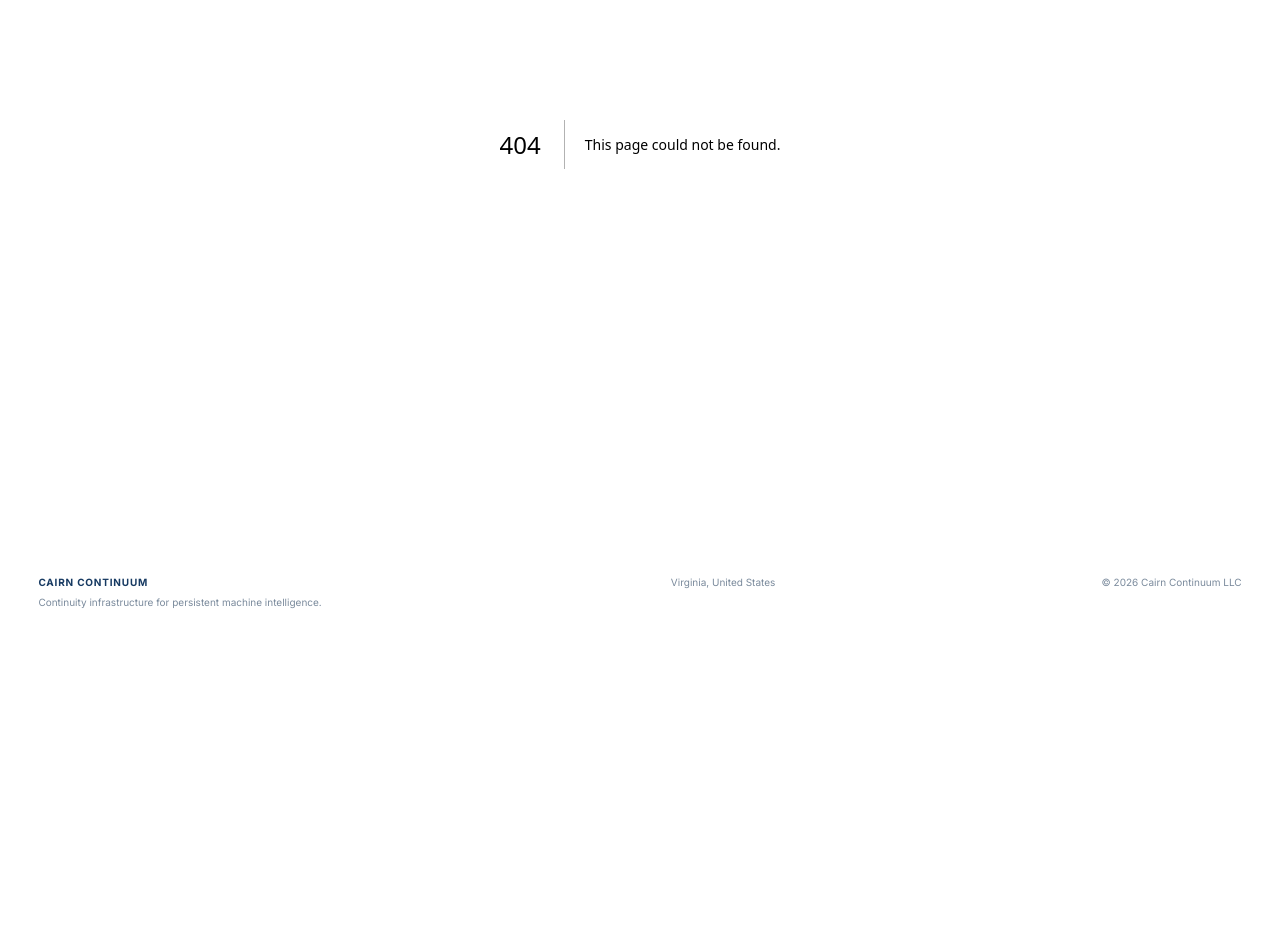
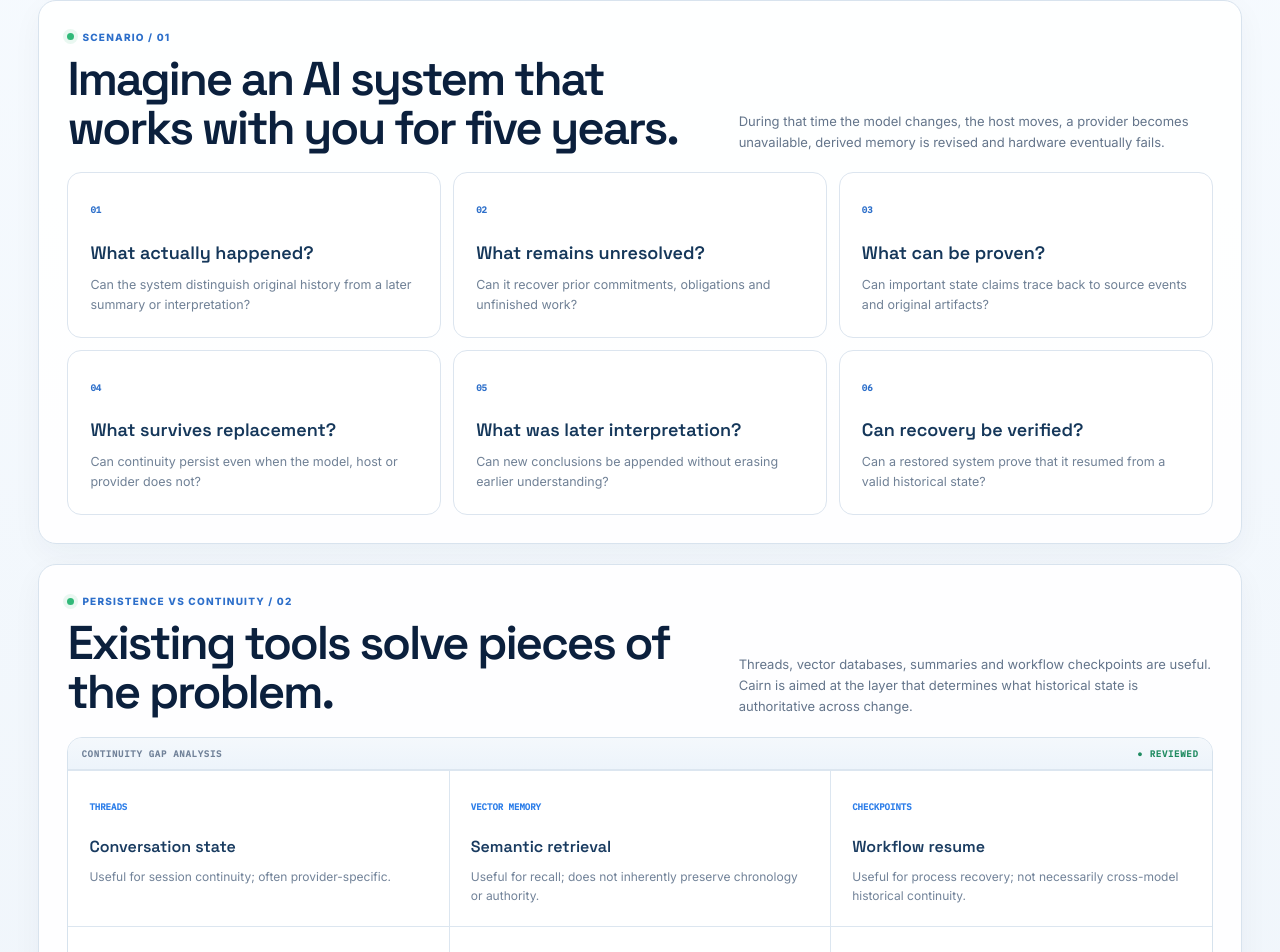
Before and after one commit to rawillia9801/Cairn, a Next.js app: page /why-continuity in a window 1280 px wide. Before the commit this address had no page. Shown: the part 332-1284 px from the top of the page. Before the commit the page ends 997 px from the top, so only its background shows below. Built offline with nearby package versions, Linux system fonts and the light colour scheme.

Commit message:
Add Why Continuity page

```diff
--- /dev/null
+++ b/app/why-continuity/page.tsx
@@ -0,0 +1,32 @@
+import { MissionHeader, PageCTA, Section } from '../components/mission-control';
+
+export default function WhyContinuity(){
+  return <main>
+    <MissionHeader eyebrow="Why Continuity" title="Memory is not continuity." description="For a short-lived chat, retrieving recent context may be enough. For an AI system expected to operate for years, it is not." telemetry={[
+      <>SESSION MEMORY · <strong>TEMPORARY</strong></>,<>VECTOR RETRIEVAL · <strong>PARTIAL</strong></>,<>AUTHORITATIVE HISTORY · <strong>REQUIRED</strong></>,<>RECOVERY · <strong>TESTABLE</strong></>
+    ]}/>
+    <Section eyebrow="Scenario / 01" title="Imagine an AI system that works with you for five years." description="During that time the model changes, the host moves, a provider becomes unavailable, derived memory is revised and hardware eventually fails.">
+      <div className="info-grid">
+        {[
+          ['01','What actually happened?','Can the system distinguish original history from a later summary or interpretation?'],
+          ['02','What remains unresolved?','Can it recover prior commitments, obligations and unfinished work?'],
+          ['03','What can be proven?','Can important state claims trace back to source events and original artifacts?'],
+          ['04','What survives replacement?','Can continuity persist even when the model, host or provider does not?'],
+          ['05','What was later interpretation?','Can new conclusions be appended without erasing earlier understanding?'],
+          ['06','Can recovery be verified?','Can a restored system prove that it resumed from a valid historical state?'],
+        ].map(([n,t,p])=><article className="info-card" key={n}><span>{n}</span><h3>{t}</h3><p>{p}</p></article>)}
+      </div>
+    </Section>
+    <Section eyebrow="Persistence vs continuity / 02" title="Existing tools solve pieces of the problem." description="Threads, vector databases, summaries and workflow checkpoints are useful. Cairn is aimed at the layer that determines what historical state is authoritative across change.">
+      <div className="architecture-panel"><div className="panel-bar"><span>CONTINUITY GAP ANALYSIS</span><b>● REVIEWED</b></div><div className="architecture-grid">
+        <article><span>THREADS</span><h3>Conversation state</h3><p>Useful for session continuity; often provider-specific.</p></article>
+        <article><span>VECTOR MEMORY</span><h3>Semantic retrieval</h3><p>Useful for recall; does not inherently preserve chronology or authority.</p></article>
+        <article><span>CHECKPOINTS</span><h3>Workflow resume</h3><p>Useful for process recovery; not necessarily cross-model historical continuity.</p></article>
+        <article><span>SUMMARIES</span><h3>Compressed interpretation</h3><p>Useful for efficiency; mutable summaries can obscure what was original.</p></article>
+        <article><span>CAIRN</span><h3>Continuity substrate</h3><p>History, provenance, checkpoints, reconstruction and transition semantics.</p></article>
+        <article><span>RESEARCH</span><h3>Measured boundary</h3><p>Behavioral continuity is tested rather than assumed.</p></article>
+      </div></div>
+    </Section>
+    <PageCTA title="See the architecture behind the continuity layer." href="/technology" label="Technology"/>
+  </main>;
+}
```
